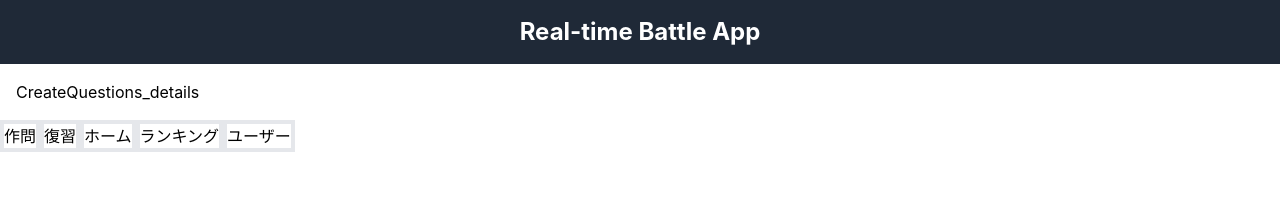
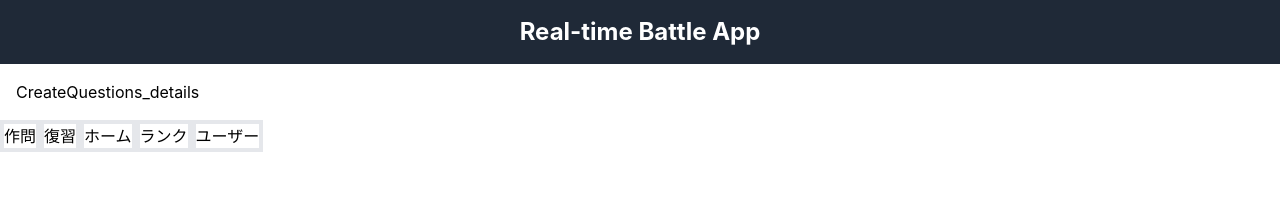
Before and after one commit to Kazu-1024/kazuyoshi-temp-, a React (Create React App) app: page /CreateQuestions_details in a window 1280 px wide. Shown: the top 210 px of the page. Built offline with nearby package versions, Linux system fonts and the light colour scheme; the HTML template or start-up script is replaced by a standard one.

Commit message:
style:修正

```diff
--- a/src/components/FooterMenu.jsx
+++ b/src/components/FooterMenu.jsx
@@ -12,7 +12,7 @@ const FooterMenu = () => {
       <button className="border-4" onClick={() => navigate('/CreateQuestions')}>作問</button>
       <button className="border-4" onClick={() => navigate('/QuizReview')}>復習</button>
       <button className="border-4" onClick={handleGoHome}>ホーム</button>
-      <button className="border-4" onClick={() => navigate('/Rankings')}>ランキング</button>
+      <button className="border-4" onClick={() => navigate('/Rankings')}>ランク</button>
       <button className="border-4" onClick={() => navigate('/UserDetails')}>ユーザー</button>
     </>
   )
```
